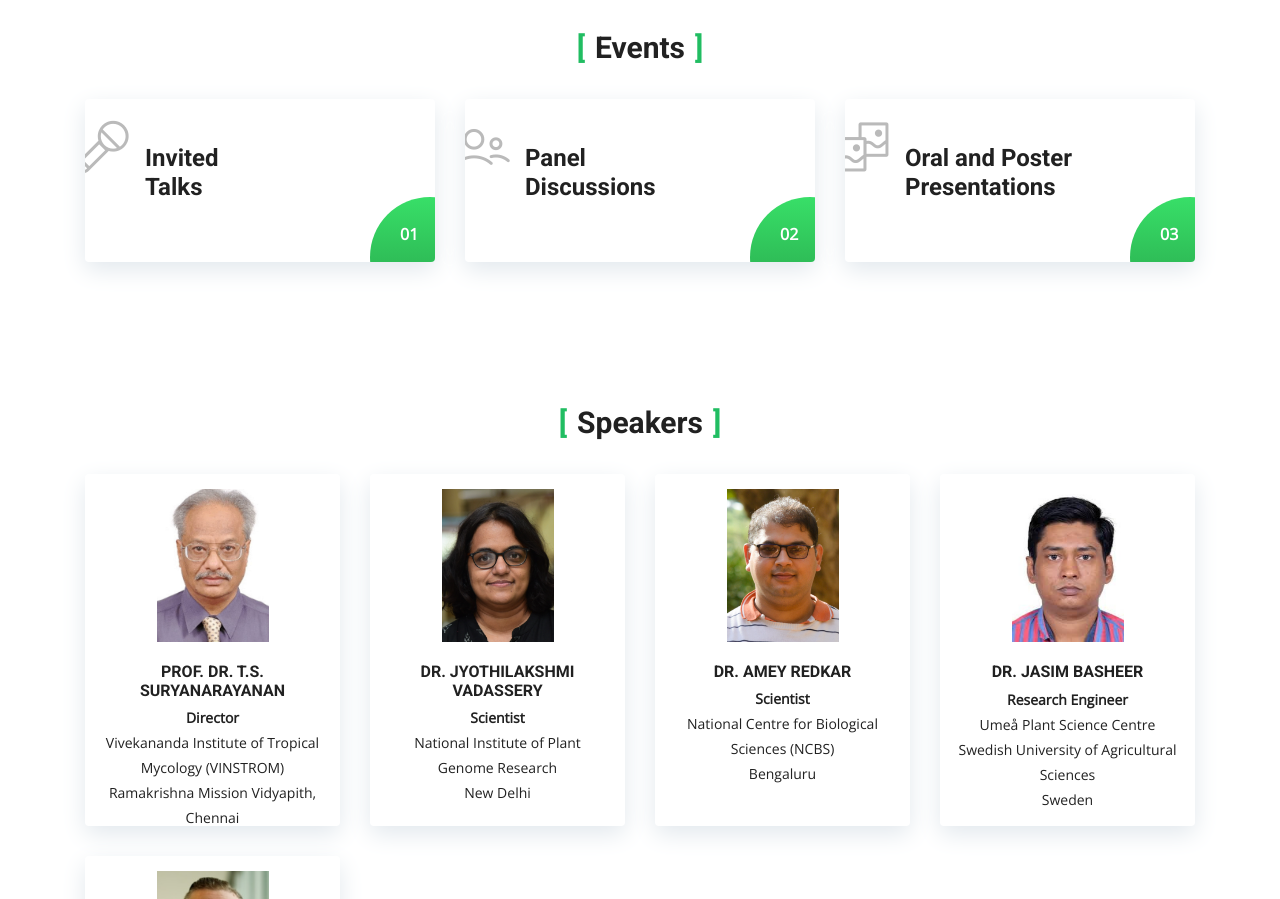
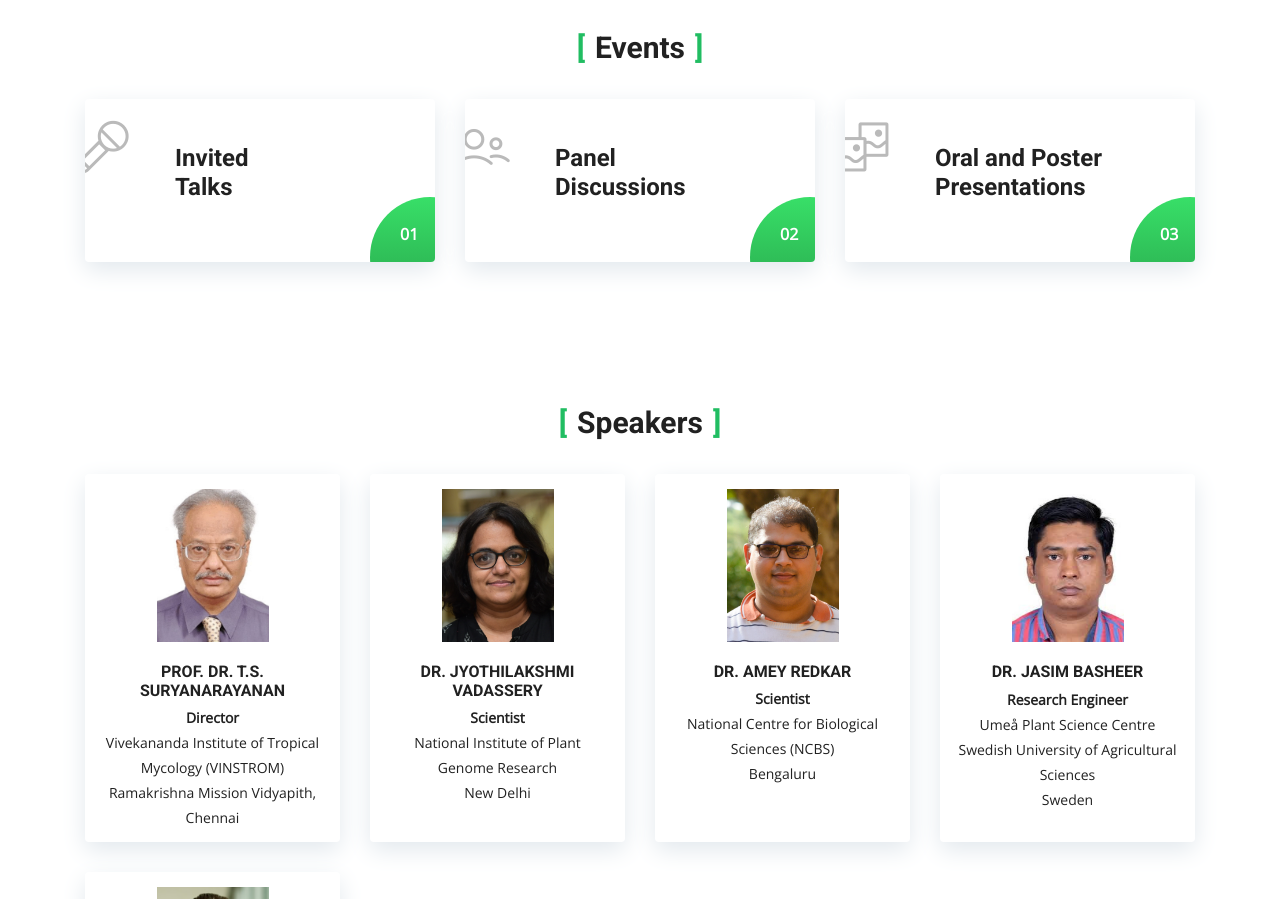
Before and after one commit to IndoSwissSeminar2024/IndoSwissSeminar2024, a plain HTML site: page index.html in a window 1280 px wide. Shown: the part 811-1710 px from the top of the page. Drawn offline with nearby package versions, Linux system fonts and the light colour scheme; a script that the page names is missing; files whose address does not match are found by name.

Commit message:
Update main.css

```diff
--- a/assets/css/main.css
+++ b/assets/css/main.css
@@ -1259,7 +1259,7 @@ a.back-to-top:focus {
 }
 
 .single-intro-text {
-  padding: 45px 50px 40px 60px;
+  padding: 45px 50px 40px 90px;
   -webkit-box-shadow: 0 8px 24px #E2E8ED;
   box-shadow: 0 8px 24px #E2E8ED;
   border-radius: 4px;
@@ -1398,7 +1398,7 @@ a.back-to-top:focus {
 }
 
 .team-item {
-  height: 22rem;
+  height: 23rem;
   /* BILLAN */
   margin: 15px 0;
   padding: 15px;
```
